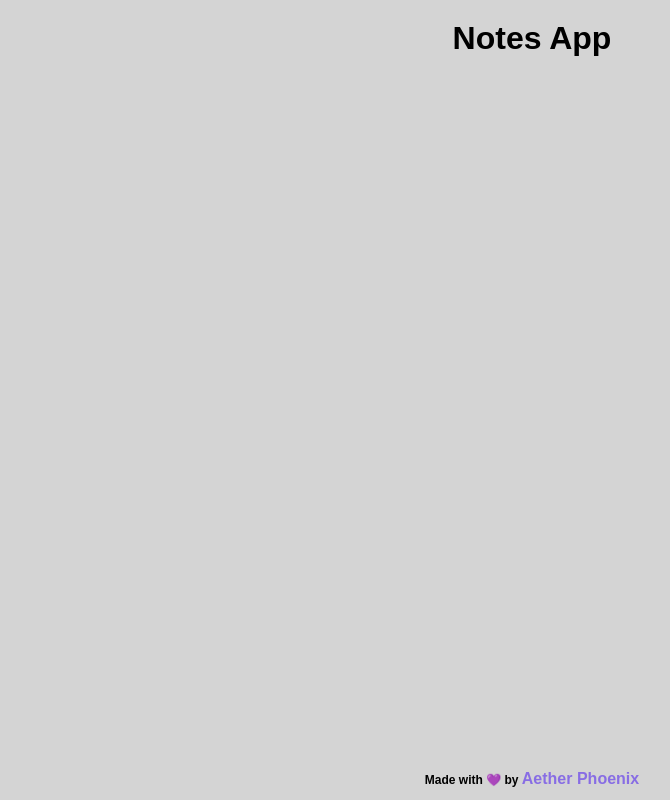
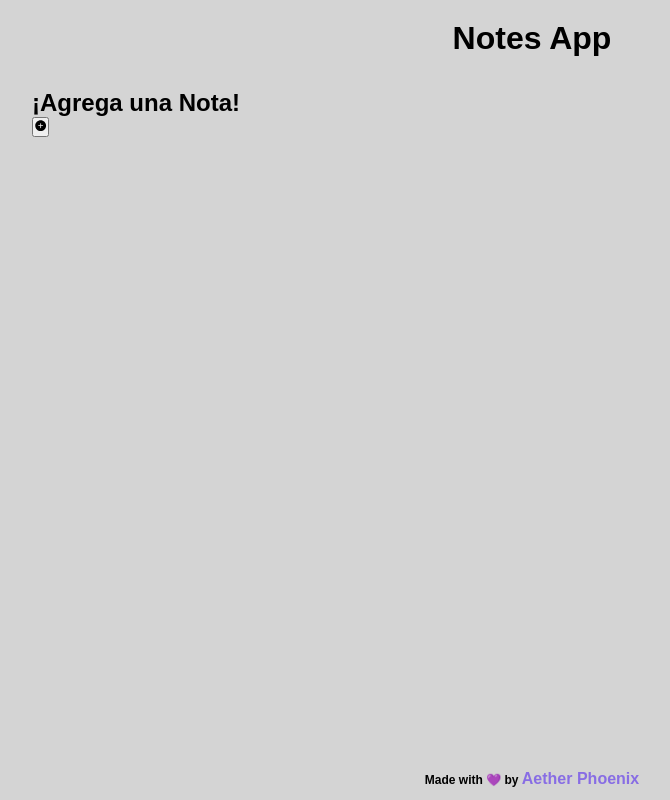
Before and after one commit to AetherPhx/Notes-App, a React (Vite) app: page / in a window 1280 px wide. Shown: the whole page, without its empty margins (108-778 px from the left). Built offline with nearby package versions, Linux system fonts and the light colour scheme.

Commit message:
Preparar NotesLayout para simular el cambio entre agregar y editar nota

```diff
--- a/src/components/templates/NotesLayout.tsx
+++ b/src/components/templates/NotesLayout.tsx
@@ -1,9 +1,12 @@
 import { Note } from "@models/Note";
-// import { NoteForm } from "@components/organisms";
+import { NoteForm } from "@components/organisms";
 import { useState } from "react";
 
 export const NotesLayout = () => {
-	const [noteToEdit, setNoteToEdit] = useState<Note | null>(null);
+	const [noteToEdit, setNoteToEdit] = useState<Note | null>(
+		null
+		// new Note("This is the Title", ["Primer Párrafo"], "yellow")
+	);
 
 	return (
 		<div className="NotesLayout">
@@ -15,7 +18,7 @@ export const NotesLayout = () => {
 				</header>
 
 				<main className="NotesLayout__main">
-					{/* <NoteForm noteToEdit={noteToEdit} setNoteToEdit={setNoteToEdit} /> */}
+					<NoteForm noteToEdit={noteToEdit} setNoteToEdit={setNoteToEdit} />
 					{/* Lista de Notas */}
 				</main>
 
```
